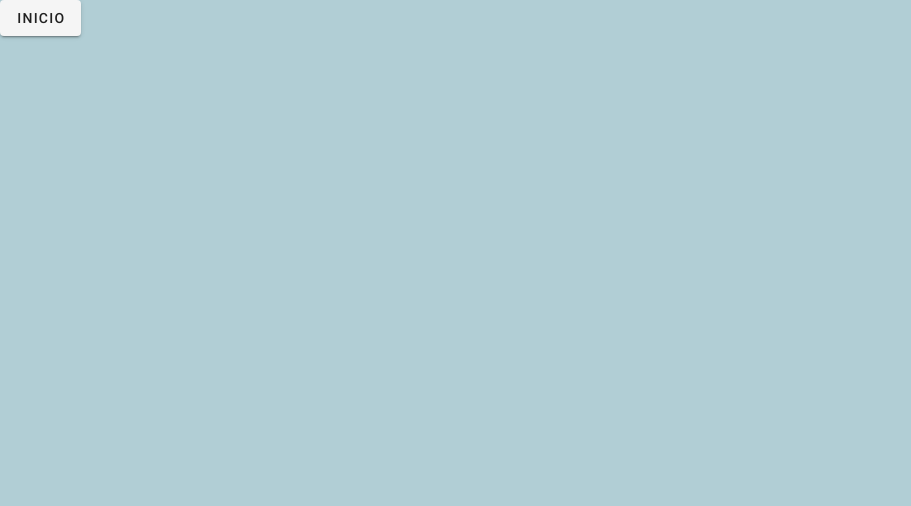
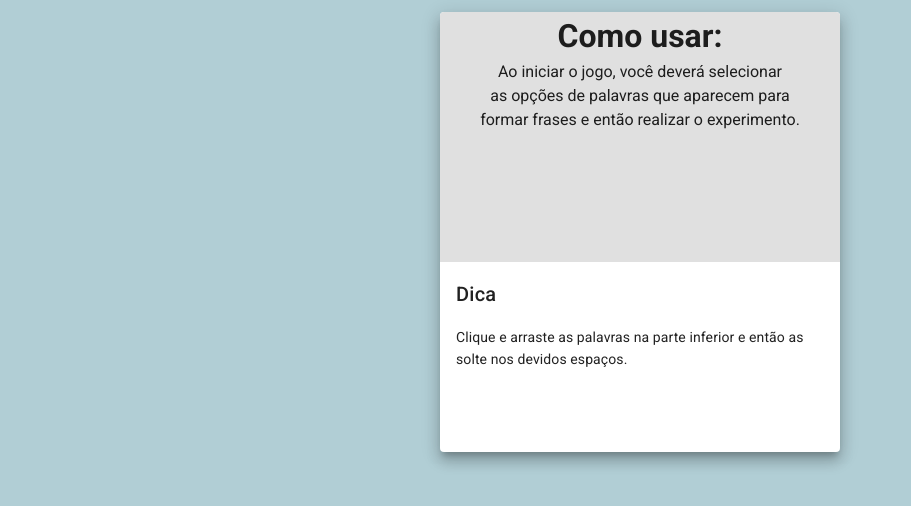
Before and after one commit to jaimerson/laboratorio_de_palavras, a Vue app: page /#/help in a window 1280 px wide. Shown: the top 506 px of the page, without its empty margins (0-911 px from the left). Built offline with nearby package versions, Linux system fonts and the light colour scheme.

Commit message:
esboço tela help

```diff
--- a/src/views/Help.vue
+++ b/src/views/Help.vue
@@ -1,7 +1,57 @@
 <template>
-    <div>
-        <v-btn to="/">Inicio</v-btn>
-    </div>
+  <v-container fluid class="background-home">
+    <v-layout>
+      <v-card
+        class="mx-auto"
+        max-width="400"
+        :elevation="10"
+      >
+        <v-img
+        src="../../assets/quadro.png"
+        aspect-ratio="1.6"
+        class="grey lighten-2"
+        max-width="500"
+        max-height="300"
+        >
+          <h1 class="text-center">Como usar:</h1>
+          <p class="text-center">
+                  Ao iniciar o jogo, você deverá selecionar <br/>
+                  as opções de palavras que aparecem para <br/>
+                  formar frases e então realizar o experimento.
+          </p>
+
+        </v-img>
+          <v-card-title>Dica</v-card-title>
+
+        <v-card-text class="text--primary">
+          <div>Clique e arraste as palavras na parte inferior
+              e então as solte nos devidos espaços.</div>
+        </v-card-text>
+
+        <v-card-actions>
+          <v-img
+          src="../../assets/arrow1.png"
+          aspect-ratio="1"
+          max-width="75"
+          max-height="50"
+          >
+            <v-btn
+              color="orange"
+              to="/"
+              text
+              elevation = "100"
+            >
+              <p class="text-center">
+                <br/>
+                <br/>
+
+              </p>
+            </v-btn>
+          </v-img>
+        </v-card-actions>
+      </v-card>
+    </v-layout>
+  </v-container>
 </template>
 <script>
 export default {
```
